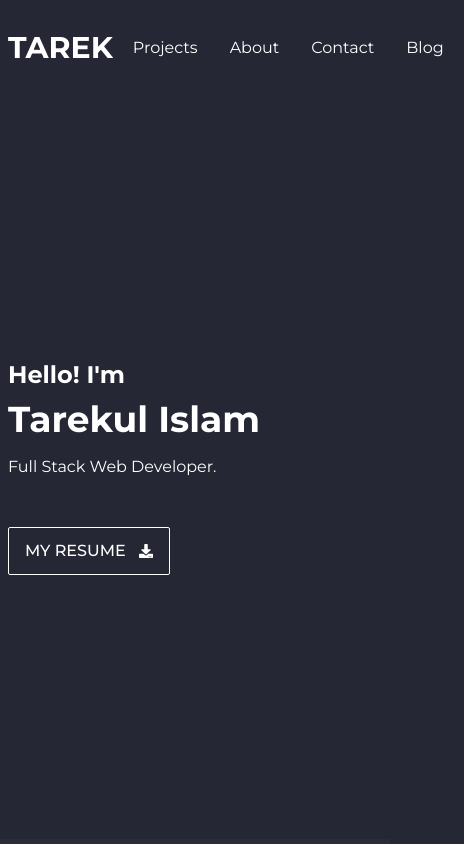
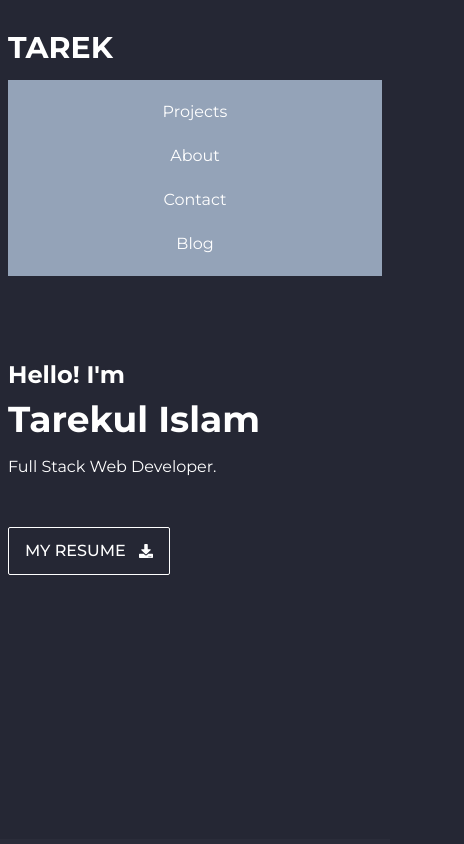
Before and after one commit to itarek99/tarekul_islam_portfolio, a React (Create React App) app: page / in a window 390 px wide. Shown: the top 844 px of the page, 464 px wide, since content can reach past the window. Built offline with nearby package versions, Linux system fonts and the light colour scheme; no server answers.

Commit message:
mobile nav added

```diff
--- a/src/Navigation/Navbar.js
+++ b/src/Navigation/Navbar.js
@@ -7,7 +7,35 @@ const Navbar = () => {
             Tarek
           </a>
         </div>
-        <div className='flex-none'>
+
+        {/* small screen navbar */}
+        <div className='block md:hidden fixed text-center px-2 w-full left-0 right-0 top-20 z-40'>
+          <ul className='mx-auto w-full max-w-xl bg-slate-400 space-y-3 py-4'>
+            <li>
+              <a className='py-1 block' href='#projects'>
+                Projects
+              </a>
+            </li>
+            <li>
+              <a className='py-1 block' href='#about'>
+                About
+              </a>
+            </li>
+            <li>
+              <a className='py-1 block' href='#contact'>
+                Contact
+              </a>
+            </li>
+            <li>
+              <a className='py-1 block' href='/#blog'>
+                Blog
+              </a>
+            </li>
+          </ul>
+        </div>
+
+        {/* big screen navbar */}
+        <div className='hidden md:block flex-none'>
           <ul className='menu menu-horizontal px-1'>
             <li>
               <a href='#projects'>Projects</a>
```
